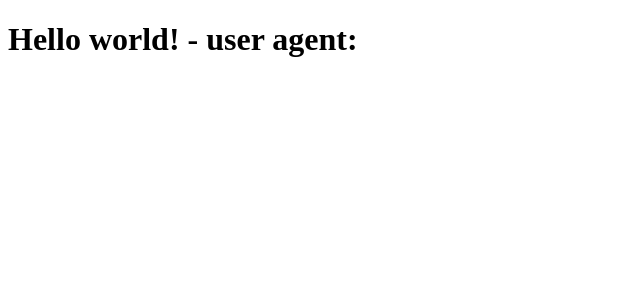
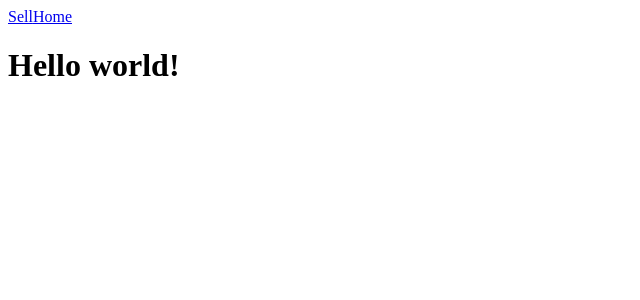
Before and after one commit to katebeavis/react-graphql-shop, a Next.js app in the folder client/: page / in a window 1280 px wide. Shown: the top 300 px of the page, without its empty margins (0-640 px from the left). Built offline with nearby package versions, Linux system fonts and the light colour scheme.

Commit message:
Add basic layout

```diff
--- /dev/null
+++ b/client/components/Header.tsx
@@ -0,0 +1,7 @@
+import Nav from "./Nav";
+
+const Header = () => {
+  return <Nav />;
+};
+
+export default Header;
--- /dev/null
+++ b/client/components/Layout.tsx
@@ -0,0 +1,14 @@
+import Header from "./Header";
+import Meta from "./Meta";
+
+const Layout = ({ children }: any) => {
+  return (
+    <>
+      <Meta />
+      <Header />
+      {children}
+    </>
+  );
+};
+
+export default Layout;
--- /dev/null
+++ b/client/components/Meta.tsx
@@ -0,0 +1,11 @@
+import Head from "next/head";
+
+const Meta = () => (
+  <Head>
+    <meta name="viewport" content="width=device-width, initial-scale=1" />
+    <meta charSet="utf-8" />
+    <title>React GraphQL store</title>
+  </Head>
+);
+
+export default Meta;
--- /dev/null
+++ b/client/components/Nav.tsx
@@ -0,0 +1,16 @@
+import Link from "next/link";
+
+const Nav = () => {
+  return (
+    <>
+      <Link href={"/sell"}>
+        <a>Sell</a>
+      </Link>
+      <Link href={"/"}>
+        <a>Home</a>
+      </Link>
+    </>
+  );
+};
+
+export default Nav;
--- /dev/null
+++ b/client/pages/_app.tsx
@@ -0,0 +1,11 @@
+import Layout from "../components/Layout";
+
+const MyApp = ({ Component, pageProps }: any) => {
+  return (
+    <Layout>
+      <Component {...pageProps} />
+    </Layout>
+  );
+};
+
+export default MyApp;
--- a/client/pages/index.tsx
+++ b/client/pages/index.tsx
@@ -1,10 +1,7 @@
-const Home = ({ userAgent }: any) => (
-  <h1>Hello world! - user agent: {userAgent}</h1>
+const Home = () => (
+  <>
+    <h1>Hello world!</h1>
+  </>
 );
 
-Home.getInitialProps = async ({ req }: any) => {
-  const userAgent = req ? req.headers["user-agent"] : navigator.userAgent;
-  return { userAgent };
-};
-
 export default Home;
--- /dev/null
+++ b/client/pages/sell.tsx
@@ -0,0 +1,3 @@
+const Sell = () => <h1>Sell things!</h1>;
+
+export default Sell;
```
